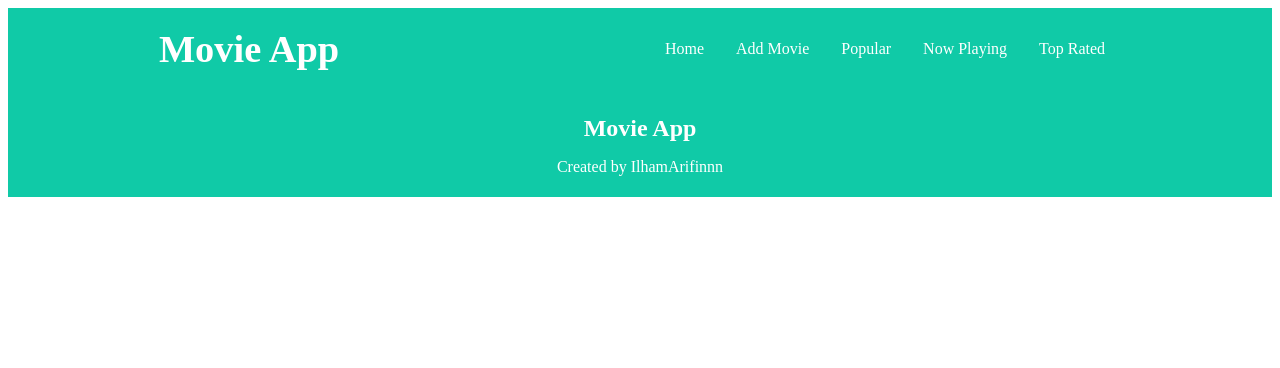
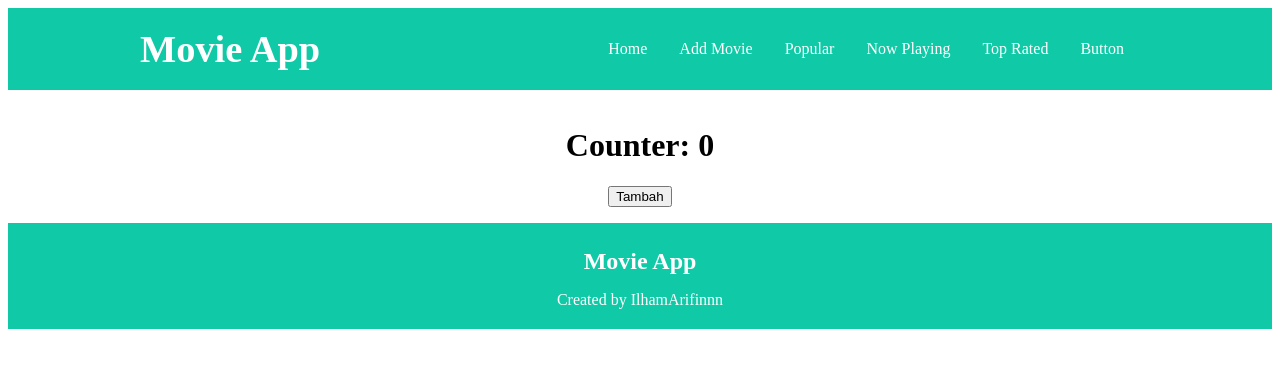
Before and after one commit to IlhamArifinnn/pemrograman-frontend, a React (Vite) app: page /button in a window 1280 px wide. Shown: the top 368 px of the page. Built offline with nearby package versions, Linux system fonts and the light colour scheme.

Commit message:
build: Hooks( useState, useEffect) & Fetch API

```diff
--- a/src/App.jsx
+++ b/src/App.jsx
@@ -5,6 +5,7 @@ import Popular from "./pages/Popular";
 import NowPlaying from "./pages/NowPlaying";
 import TopRated from "./pages/TopRated";
 import Layout from "./components/Layout/Layout";
+import CounterButton from "./components/CounterButton/CounterButton";
 
 const App = () => {
   return (
@@ -15,6 +16,7 @@ const App = () => {
         <Route path="/movie/popular" element={<Popular />}></Route>
         <Route path="/movie/now" element={<NowPlaying />}></Route>
         <Route path="/movie/top" element={<TopRated />}></Route>
+        <Route path="/button" element={<CounterButton />}></Route>
       </Routes>
     </Layout>
   );
--- /dev/null
+++ b/src/components/CounterButton/CounterButton.jsx
@@ -0,0 +1,32 @@
+import styles from "./CounterButton.module.css";
+import { useEffect, useState } from "react";
+
+function CounterButton() {
+  const [counter, setCounter] = useState(0);
+
+  function increment() {
+    setCounter(counter + 1);
+  }
+
+  /** Menjalankan useEffect untuk melakukan side effect
+   * param1: dijalankan setelah dirender(lifecycle mount dan update)
+   * param2: dijalankan ketika state di dalam array berubah
+   */
+  useEffect(() => {
+    console.log("Lifecycle: Component dimount");
+    document.title = `Result: ${counter}`;
+  }, [counter]);
+
+  console.log("Lifecycle: Component dirender");
+
+  return (
+    <>
+      <div className={styles.container}>
+        <h1>Counter: {counter}</h1>
+        <button onClick={increment}>Tambah</button>
+      </div>
+    </>
+  );
+}
+
+export default CounterButton;
--- /dev/null
+++ b/src/components/CounterButton/CounterButton.module.css
@@ -0,0 +1,7 @@
+.container {
+  display: flex;
+  justify-content: center;
+  align-items: center;
+  flex-direction: column;
+  margin: 1rem auto;
+}
--- a/src/components/Hero/Hero.jsx
+++ b/src/components/Hero/Hero.jsx
@@ -1,23 +1,34 @@
+import { useEffect, useState } from "react";
 import styles from "./Hero.module.css";
-import React from "react";
 
 function Hero() {
+  const [movie, setMovie] = useState("");
+  useEffect(() => {
+    async function getMovies() {
+      const url = "https://www.omdbapi.com/?apikey=fcf50ae6&i=tt2975590";
+
+      // melakukan fetch data dari API
+      const response = await fetch(url);
+      const data = await response.json();
+
+      setMovie(data);
+    }
+
+    getMovies();
+  }, []);
+
   return (
     <div className={styles.container}>
       <section className={styles.hero}>
         <div className={styles.hero__left}>
-          <h2 className={styles.hero__title}>Judul Movie</h2>
-          <h3 className={styles.hero__genre}>Genre: Thriller, Drama, Comedy</h3>
-          <p className={styles.hero__description}>
-            Lorem ipsum dolor sit, amet consectetur adipisicing elit. Eos,
-            possimus dolorem? Ea harum voluptas consectetur accusantium libero
-            unde sunt rem ex, ullam similique molestias impedit.{" "}
-          </p>
+          <h2 className={styles.hero__title}>{movie.Title}</h2>
+          <h3 className={styles.hero__genre}>Genre: {movie.Genre}</h3>
+          <p className={styles.hero__description}>{movie.Plot}</p>
           <button className={styles.hero__button}>Watch Now</button>
         </div>
 
         <div className={styles.hero__right}>
-          <img className={styles.hero__image} src="hero.jpg" alt="Movie" />
+          <img className={styles.hero__image} src={movie.Poster} alt="Movie" />
         </div>
       </section>
     </div>
--- a/src/components/Navbar/Navbar.jsx
+++ b/src/components/Navbar/Navbar.jsx
@@ -26,6 +26,9 @@ function Navbar() {
             <li className={styles.navbar__item}>
               <Link to="/movie/top">Top Rated</Link>
             </li>
+            <li className={styles.navbar__item}>
+              <Link to="/button">Button</Link>
+            </li>
           </ul>
         </div>
       </nav>
```
